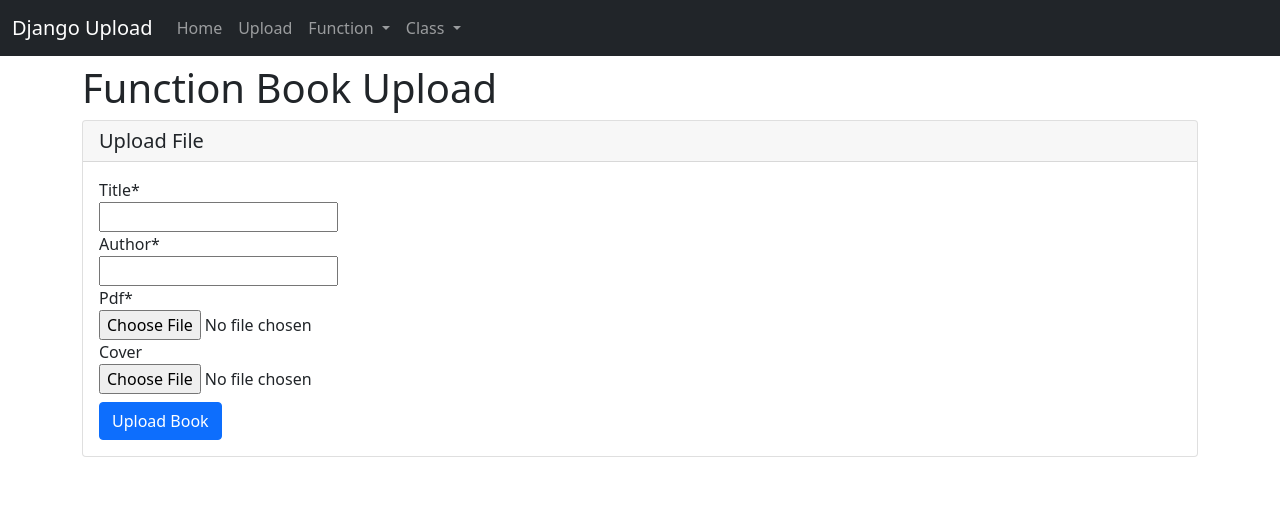
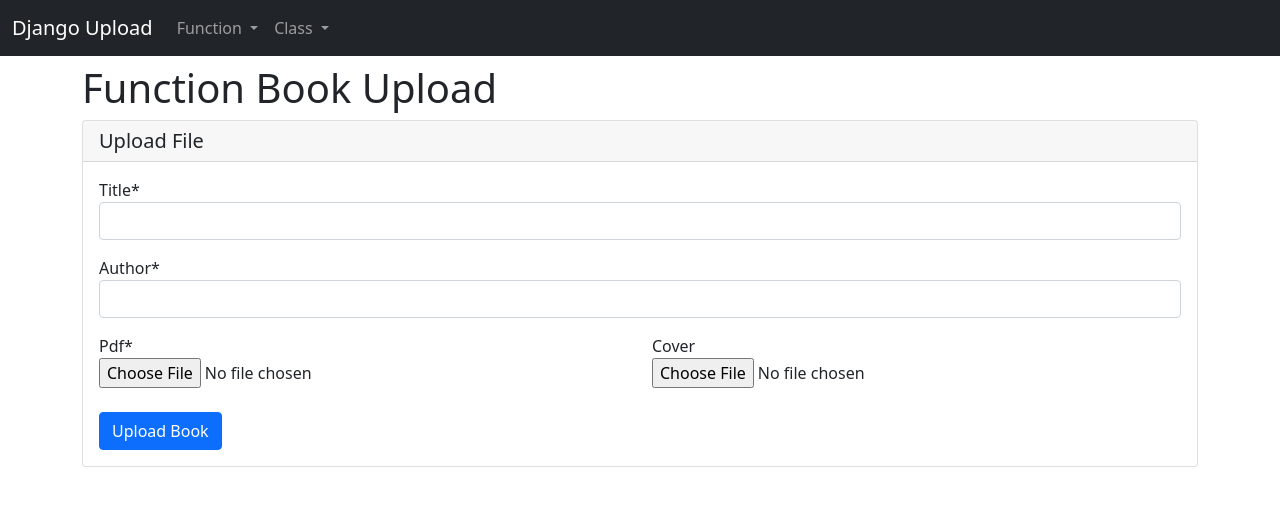
Before and after one commit to Prasetya-Adi/Django-Upload, a Django app: page /function/book/upload in a window 1280 px wide. Shown: the top 506 px of the page. Run offline with Django 3.2, Linux system fonts and the light colour scheme; some libraries are stand-ins or nearby versions.

Commit message:
Delete general upload and update Form Style

```diff
--- a/DjangoUpload/settings.py
+++ b/DjangoUpload/settings.py
@@ -41,7 +41,7 @@ INSTALLED_APPS = [
     'crispy_forms',
 ]
 
-CRISPY_TEMPLATE_PACK = 'bootstrap'
+CRISPY_TEMPLATE_PACK = 'bootstrap4'
 
 MIDDLEWARE = [
     'django.middleware.security.SecurityMiddleware',
--- a/upload/templates/base.html
+++ b/upload/templates/base.html
@@ -24,12 +24,9 @@
             </button>
             <div class="collapse navbar-collapse" id="navbarNavDropdown">
                 <ul class="navbar-nav">
-                    <li class="nav-item">
+                    {% comment %} <li class="nav-item">
                         <a class="nav-link" aria-current="page" href="{% url 'index' %}">Home</a>
-                    </li>
-                    <li class="nav-item">
-                        <a class="nav-link" href={% url 'upload' %}>Upload</a>
-                    </li>
+                    </li> {% endcomment %}
 
                     <li class="nav-item dropdown">
                         <a class="nav-link dropdown-toggle" href="#" id="navbarDropdownMenuLink" role="button"
--- /dev/null
+++ b/upload/templates/base_form_upload.html
@@ -0,0 +1,39 @@
+{% extends "base.html" %}
+
+{% load crispy_forms_tags %}
+
+{% block title %}<title>Home of Django Upload</title>{% endblock %}
+
+
+{% block content %}
+
+{% block h1 %}
+<H1>Book Upload</H1>
+{% endblock h1 %}
+
+<div class="card">
+    <h5 class="card-header">Upload File</h5>
+    <div class="card-body">
+        <form method='post' enctype='multipart/form-data'>
+            {% csrf_token %}
+            <div class="mb-3">
+                {{form.title|as_crispy_field}}
+            </div>
+            <div class="mb-3">
+                {{form.author|as_crispy_field}}
+            </div>
+
+            <div class="row mb-3">
+                <div class="col">
+                    {{form.pdf|as_crispy_field}}
+                </div>
+                <div class="col">
+                    {{form.cover|as_crispy_field}}
+                </div>
+            </div>
+            {% comment %} {{form|crispy}} {% endcomment %}
+            <button type="submit" class='btn btn-primary mt-2'>Upload Book</button>
+        </form>
+    </div>
+</div>
+{% endblock %}
--- a/upload/templates/book/function/book-upload.html
+++ b/upload/templates/book/function/book-upload.html
@@ -1,20 +1,5 @@
-{% extends "base.html" %}
+{% extends "base_form_upload.html" %}
 
-{% load crispy_forms_tags %}
-
-{% block title %}<title>Home of Django Upload</title>{% endblock %}
-
-{% block content %}
+{% block h1 %}
 <H1>Function Book Upload</H1>
-
-<div class="card">
-    <h5 class="card-header">Upload File</h5>
-    <div class="card-body">
-        <form method='post' enctype='multipart/form-data'>
-            {% csrf_token %}
-            {{form|crispy}}
-            <button type="submit" class='btn btn-primary mt-2'>Upload Book</button>
-        </form>
-    </div>
-</div>
-{% endblock %}
+{% endblock h1 %}
--- a/upload/urls.py
+++ b/upload/urls.py
@@ -8,7 +8,6 @@ from django.views.generic import TemplateView
 
 urlpatterns = [
     path('', views.index, name='index'),
-    path('upload/', views.upload, name='upload'),
 
     # Function Based View
     path('function/book/list', views.book_list, name='function-book-list'),
--- a/upload/views.py
+++ b/upload/views.py
@@ -1,8 +1,7 @@
-from typing import List
+
 from django.urls import reverse_lazy
 from django.shortcuts import redirect, render
-from django.core.files.storage import FileSystemStorage
-from django.views.generic import ListView, FormView, CreateView
+from django.views.generic import ListView, CreateView
 
 from .forms import BookForm
 from .models import Book
@@ -13,15 +12,6 @@ from .models import Book
 def index(request):
     return render(request, 'upload/index.html')
 
-
-def upload(request):
-    contex = {}
-    if request.method == 'POST':
-        UploadedFile = request.FILES['document']
-        fs = FileSystemStorage()
-        name = fs.save(UploadedFile.name, UploadedFile)
-        contex['url'] = fs.url(name)
-    return render(request, 'upload/upload.html', contex)
 
 # FUNCTION Based View
 
```
Also changed, not shown: upload/templates/book/class/book-upload.html (+3 -18 lines), upload/templates/upload/upload.html (deleted, +0 -22 lines).
